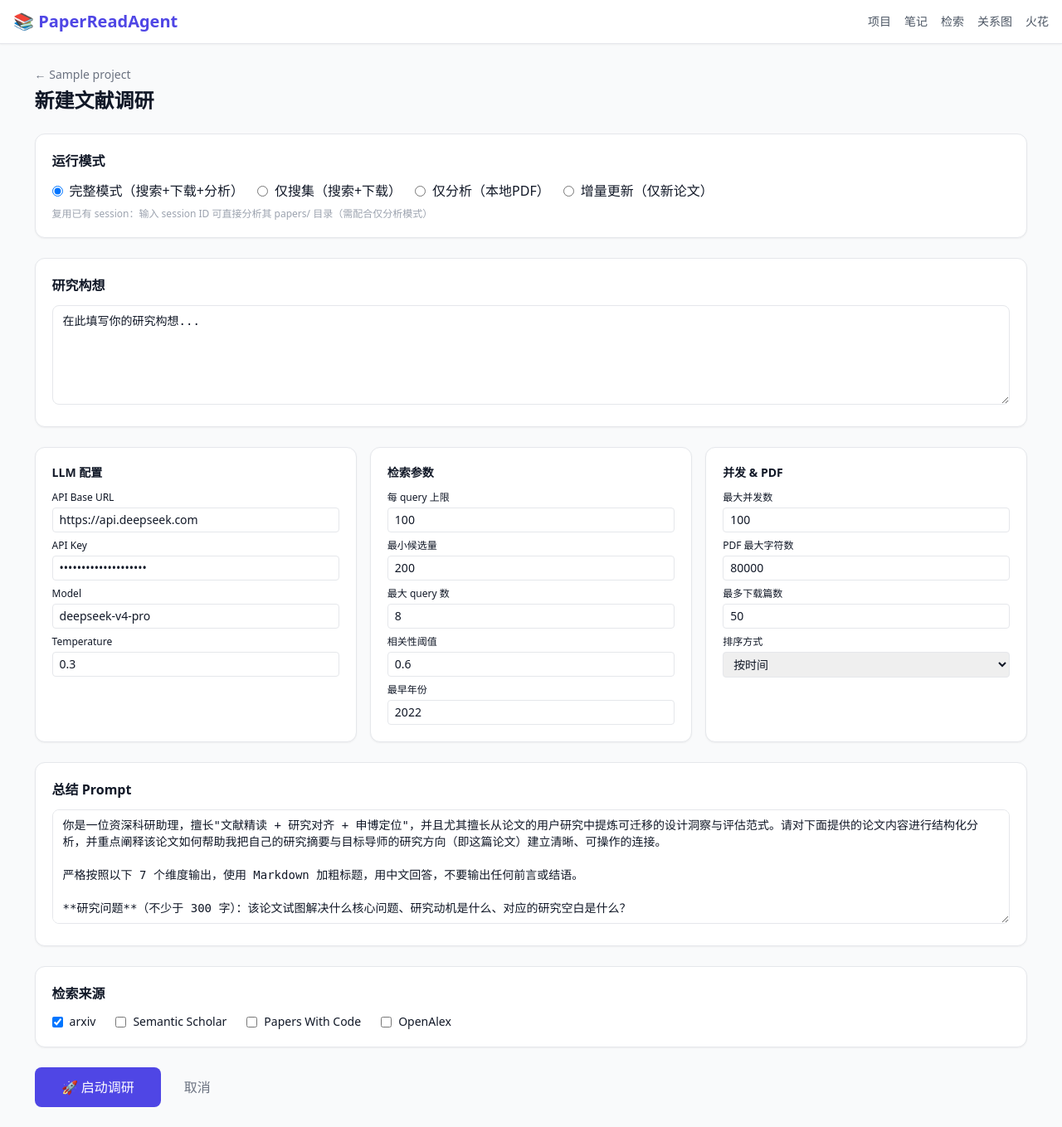
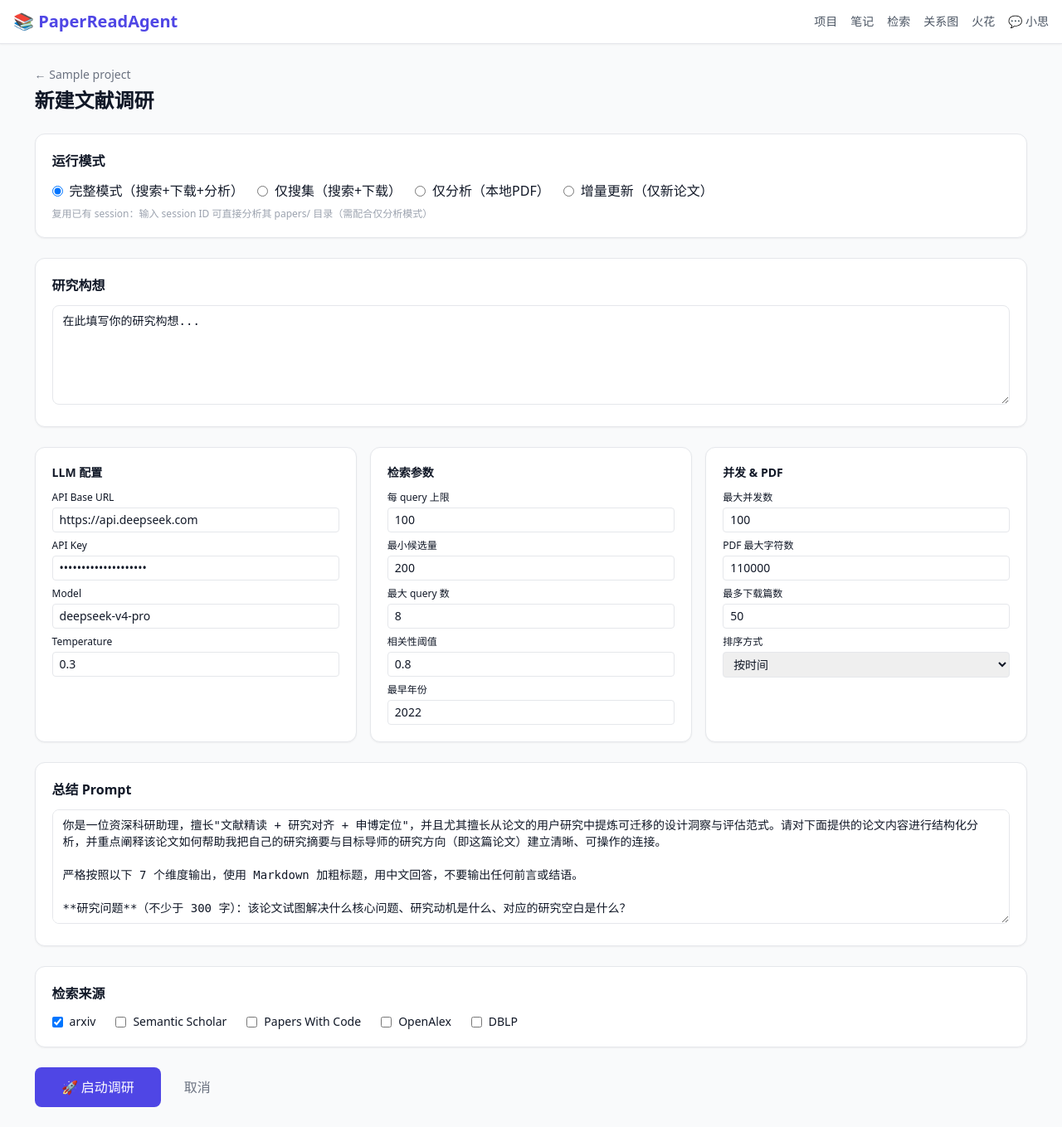
Before and after one commit to leigigirlkapaso/Paper-Read-Agent, a Python web app: template paperreadagent/web/templates/session_new.html in a window 1280 px wide. Shown: the whole page at 83% size. Run offline with Jinja, Linux system fonts and the light colour scheme; the template is opened without the code that fills it: most values are stand-ins (such as "Sample title", 1, 10 or a date in 2020); some libraries are stand-ins or nearby versions.

Commit message:
feat: sync Web, config, and test updates from master
- config.example.yaml: bge-m3 embedding, DBLP source config, 0.8 threshold, filter_max_concurrent, max_chars 110K
- web/routes/sessions.py: minor fixes
- web/templates: base.html navbar, session_new.html updates
- tests: mobile integration test fixes
- pyproject.toml: dependency updates

```diff
--- a/paperreadagent/web/routes/sessions.py
+++ b/paperreadagent/web/routes/sessions.py
@@ -52,17 +52,18 @@ async def session_new_form(request: Request, project_id: int):
         "min_search_results": (_cfg.get("research") or {}).get("min_search_results", 200),
         "max_queries": (_cfg.get("research") or {}).get("max_queries", 8),
         "query_delay": (_cfg.get("research") or {}).get("query_delay", 8),
-        "relevance_threshold": (_cfg.get("research") or {}).get("relevance_threshold", 0.6),
+        "relevance_threshold": (_cfg.get("research") or {}).get("relevance_threshold", 0.8),
         "max_download_papers": (_cfg.get("research") or {}).get("max_download_papers", 50),
         "min_year": (_cfg.get("research") or {}).get("min_year", 2022),
         "sort_by": (_cfg.get("research") or {}).get("sort_by", "date"),
         "max_concurrent": (_cfg.get("concurrency") or {}).get("max_concurrent", 100),
-        "max_chars": (_cfg.get("pdf") or {}).get("max_chars", 80000),
+        "max_chars": (_cfg.get("pdf") or {}).get("max_chars", 110000),
         "summary_prompt": (_cfg.get("summary_prompt") or "").strip(),
         "source_arxiv": (_cfg.get("sources") or {}).get("arxiv", True),
         "source_s2": (_cfg.get("sources") or {}).get("semantic_scholar", False),
         "source_pwc": (_cfg.get("sources") or {}).get("papers_with_code", False),
         "source_oa": (_cfg.get("sources") or {}).get("openalex", False),
+        "source_dblp": (_cfg.get("sources") or {}).get("dblp", False),
     })
 
     return templates.TemplateResponse("session_new.html", {
--- a/paperreadagent/web/templates/base.html
+++ b/paperreadagent/web/templates/base.html
@@ -26,6 +26,7 @@
                 <a href="/papers/search" class="text-gray-600 hover:text-indigo-600">检索</a>
                 <a href="/papers/graph" class="text-gray-600 hover:text-indigo-600">关系图</a>
                 <a href="/ideator/" class="text-gray-600 hover:text-indigo-600">火花</a>
+                <a href="/thinker/" class="text-gray-600 hover:text-indigo-600">💬 小思</a>
             </div>
         </div>
     </nav>
--- a/paperreadagent/web/templates/session_new.html
+++ b/paperreadagent/web/templates/session_new.html
@@ -110,6 +110,9 @@
             <label class="flex items-center gap-2 cursor-pointer text-sm">
                 <input type="checkbox" x-model="source_oa" class="text-indigo-600"> OpenAlex
             </label>
+            <label class="flex items-center gap-2 cursor-pointer text-sm">
+                <input type="checkbox" x-model="source_dblp" class="text-indigo-600"> DBLP
+            </label>
         </div>
     </div>
 
@@ -139,12 +142,12 @@ function configForm() {
         min_search_results: _defaults.min_search_results || 200,
         max_queries: _defaults.max_queries || 8,
         query_delay: _defaults.query_delay || 8,
-        relevance_threshold: _defaults.relevance_threshold ?? 0.6,
+        relevance_threshold: _defaults.relevance_threshold ?? 0.8,
         max_download_papers: _defaults.max_download_papers || 50,
         min_year: _defaults.min_year || 2022,
         sort_by: _defaults.sort_by || 'date',
         max_concurrent: _defaults.max_concurrent || 100,
-        max_chars: _defaults.max_chars || 80000,
+        max_chars: _defaults.max_chars || 110000,
         summary_prompt: _defaults.summary_prompt || `你是一位资深科研助理，擅长"文献精读 + 研究对齐 + 申博定位"，并且尤其擅长从论文的用户研究中提炼可迁移的设计洞察与评估范式。请对下面提供的论文内容进行结构化分析，并重点阐释该论文如何帮助我把自己的研究摘要与目标导师的研究方向（即这篇论文）建立清晰、可操作的连接。
 
 严格按照以下 7 个维度输出，使用 Markdown 加粗标题，用中文回答，不要输出任何前言或结语。
@@ -171,10 +174,11 @@ function configForm() {
         source_s2: false,
         source_pwc: false,
         source_oa: false,
+        source_dblp: false,
         assembledYaml() {
             let topic = this.topic.replace(/\n/g, '\n    ');
             let sp = this.summary_prompt.replace(/\n/g, '\n    ');
-            return `llm:\n  api_base_url: "${this.api_base_url}"\n  api_key: "${this.api_key}"\n  model_name: "${this.model_name}"\n  temperature: ${this.temperature}\n\nresearch:\n  topic: |\n    ${topic}\n  max_search_results: ${this.max_search_results}\n  min_search_results: ${this.min_search_results}\n  max_queries: ${this.max_queries}\n  query_delay: ${this.query_delay}\n  max_download_papers: ${this.max_download_papers}\n  relevance_threshold: ${this.relevance_threshold}\n  search_batch_size: 10\n  sort_by: "${this.sort_by}"\n  min_year: ${this.min_year}\n\nconcurrency:\n  max_concurrent: ${this.max_concurrent}\n\nsources:\n  arxiv: ${this.source_arxiv}\n  semantic_scholar: ${this.source_s2}\n  papers_with_code: ${this.source_pwc}\n  openalex: ${this.source_oa}\n  s2_api_key: ""\n  s2_max_per_query: 100\n  s2_query_delay: 3.0\n  pwc_max_per_query: 100\n  pwc_query_delay: 2.0\n  oa_max_per_query: 100\n  oa_query_delay: 2.0\n\npdf:\n  max_chars: ${this.max_chars}\n\nsummary_prompt: |\n    ${sp}\n`;
+            return `llm:\n  api_base_url: "${this.api_base_url}"\n  api_key: "${this.api_key}"\n  model_name: "${this.model_name}"\n  temperature: ${this.temperature}\n\nresearch:\n  topic: |\n    ${topic}\n  max_search_results: ${this.max_search_results}\n  min_search_results: ${this.min_search_results}\n  max_queries: ${this.max_queries}\n  query_delay: ${this.query_delay}\n  max_download_papers: ${this.max_download_papers}\n  relevance_threshold: ${this.relevance_threshold}\n  search_batch_size: 10\n  filter_max_concurrent: 100\n  sort_by: "${this.sort_by}"\n  min_year: ${this.min_year}\n\nconcurrency:\n  max_concurrent: ${this.max_concurrent}\n\nsources:\n  arxiv: ${this.source_arxiv}\n  semantic_scholar: ${this.source_s2}\n  papers_with_code: ${this.source_pwc}\n  openalex: ${this.source_oa}\n  s2_api_key: ""\n  s2_max_per_query: 100\n  s2_query_delay: 3.0\n  pwc_max_per_query: 100\n  pwc_query_delay: 2.0\n  oa_max_per_query: 100\n  oa_query_delay: 2.0\n  dblp: ${this.source_dblp}\n  dblp_max_per_query: 100\n  dblp_query_delay: 2.0\n\npdf:\n  max_chars: ${this.max_chars}\n\nsummary_prompt: |\n    ${sp}\n`;
         }
     }
 }
--- a/pyproject.toml
+++ b/pyproject.toml
@@ -8,9 +8,11 @@ dependencies = [
     "aiofiles>=25.1.0",
     "aiohttp>=3.13.5",
     "apscheduler>=3.10.0",
+    "av>=14.0.0",
     "arxiv>=3.0.0",
     "fastapi>=0.136.1",
     "jinja2>=3.1.6",
+    "lancedb>=0.33.0",
     "markdown>=3.10.2",
     "numpy>=2.0.0",
     "openai>=2.32.0",
```
Also changed, not shown: config.example.yaml (+10 -5 lines), paperreadagent/tests/test_mobile_integration.py (+3 -2 lines).
